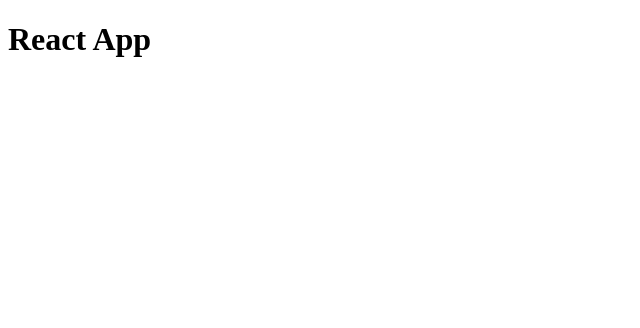
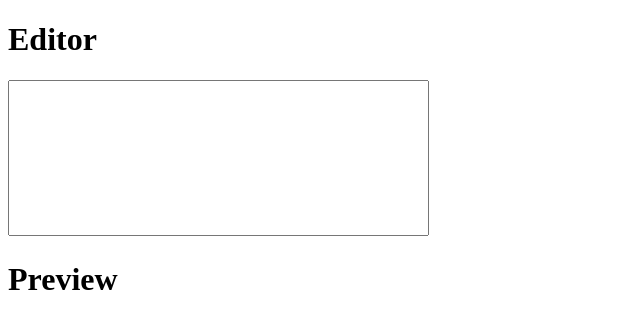
Before and after one commit to napstar-420/react-markdown-previewer, a React (Create React App) app: page / in a window 1280 px wide. Shown: the top 328 px of the page, without its empty margins (0-640 px from the left). Built offline with nearby package versions, Linux system fonts and the light colour scheme.

Commit message:
Modify App.jsN
Created Textarea for editor and preview container

```diff
--- a/src/App.js
+++ b/src/App.js
@@ -1,5 +1,23 @@
+import ReactMarkdown from 'react-markdown';
+import {useState} from 'react';
+
 function App() {
-  return <h1>React App</h1>;
+  const [markdownText, setMarkdownText] = useState('');
+
+  return (
+    <div className="App">
+      <div className="editor-container">
+        <h1>Editor</h1>
+        <textarea name="editor" id="editor" rows='10' cols='50' style={{resize: 'none'}} value={markdownText} onChange={(e)=>setMarkdownText(e.target.value)}/>
+      </div>
+      <div className="preview-container">
+        <h1>Preview</h1>
+        <div id="preview">
+          <ReactMarkdown>{markdownText}</ReactMarkdown>
+        </div>
+      </div>
+    </div>
+  );
 }
 
 export default App;
```
